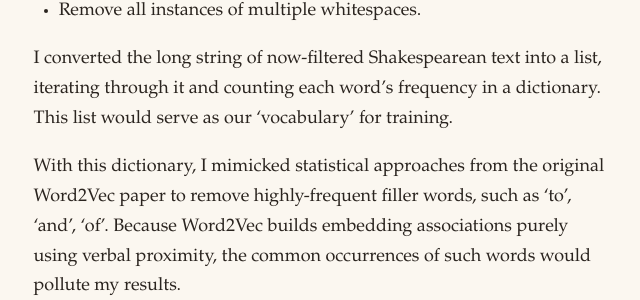
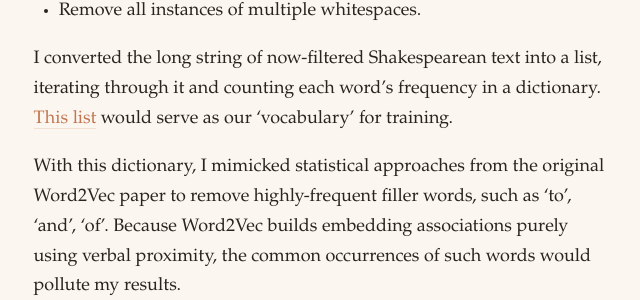
Before and after one commit to OliverEGreen/OliverEGreen.github.io, a Jekyll site: the page built from _posts/2026-05-09-building-word2vec.md, in a window 1280 px wide and 900 px high, scrolled down 1925 px. Shown: the part 210-510 px from the top of the window, without its empty margins (318-958 px from the left). Built offline with Jekyll 4.4.1, drawn with Linux system fonts in a browser that asks for light colours; part of the change alters nothing that is shown.

```diff
--- a/_posts/2026-05-09-building-word2vec.md
+++ b/_posts/2026-05-09-building-word2vec.md
@@ -35,7 +35,7 @@ For my first step, I built a few simple Python functions to carry out basic data
 - Lower-casing everything.
 - Remove all instances of multiple whitespaces.
 
-I converted the long string of now-filtered Shakespearean text into a list, iterating through it and counting each word's frequency in a dictionary. This list would serve as our 'vocabulary' for training.
+I converted the long string of now-filtered Shakespearean text into a list, iterating through it and counting each word's frequency in a dictionary. [This list](https://github.com/OliverEGreen/OliverEGreen.github.io/blob/main/Word2Vec/vocabulary.txt) would serve as our 'vocabulary' for training.
 
 With this dictionary, I mimicked statistical approaches from the original Word2Vec paper to remove highly-frequent filler words, such as 'to', 'and', 'of'. Because Word2Vec builds embedding associations purely using verbal proximity, the common occurrences of such words would pollute my results.
 
```
